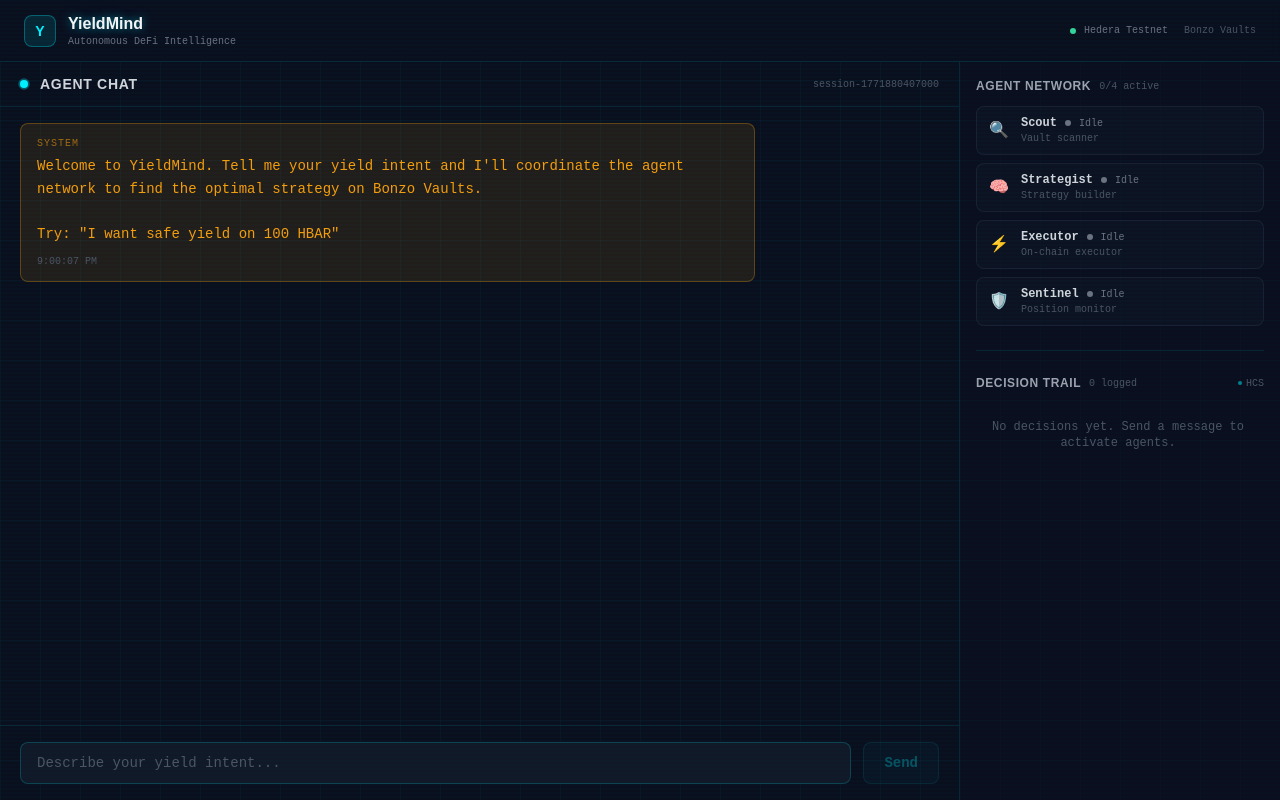
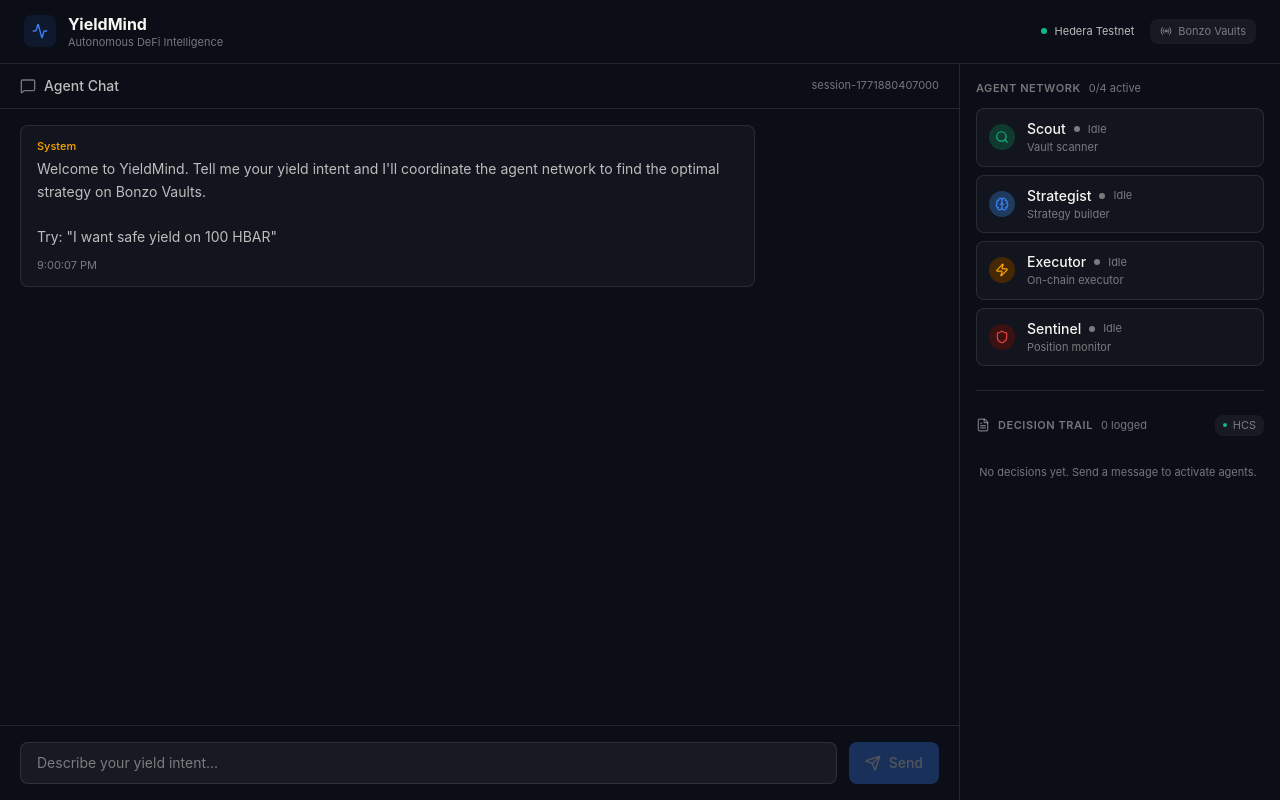
Before and after one commit to farouk-allani/yieldmind, a Next.js app in the folder web/: page / in a window 1280 px wide. Built offline with nearby package versions, Linux system fonts and the light colour scheme.

Commit message:
feat: update styles and components; add lucide-react icons and improve layout

```diff
--- a/web/src/app/globals.css
+++ b/web/src/app/globals.css
@@ -2,86 +2,46 @@
 @tailwind components;
 @tailwind utilities;
 
-@import url('https://fonts.googleapis.com/css2?family=JetBrains+Mono:wght@400;500;600;700&family=Space+Grotesk:wght@400;500;600;700&display=swap');
+@import url('https://fonts.googleapis.com/css2?family=Inter:wght@400;500;600;700&display=swap');
 
 @layer base {
   body {
-    @apply bg-navy-900 text-gray-100 font-mono antialiased;
+    @apply bg-page text-text-primary font-sans antialiased;
   }
 
   ::selection {
-    @apply bg-cyan-400/20 text-cyan-400;
+    background: rgba(59, 130, 246, 0.2);
+    color: #F7F6F0;
   }
 
-  /* Custom scrollbar */
   ::-webkit-scrollbar {
     width: 6px;
   }
 
   ::-webkit-scrollbar-track {
-    @apply bg-navy-900;
+    background: #0B0E17;
   }
 
   ::-webkit-scrollbar-thumb {
-    @apply bg-navy-600 rounded-full;
+    @apply rounded-full;
+    background: rgba(255, 255, 255, 0.1);
   }
 
   ::-webkit-scrollbar-thumb:hover {
-    @apply bg-cyan-400/40;
+    background: rgba(255, 255, 255, 0.2);
   }
 }
 
 @layer components {
-  .scanline {
-    background: repeating-linear-gradient(
-      0deg,
-      transparent,
-      transparent 2px,
-      rgba(0, 240, 255, 0.015) 2px,
-      rgba(0, 240, 255, 0.015) 4px
-    );
-    pointer-events: none;
+  .glass-card {
+    @apply bg-card rounded-[8px] border border-border-subtle;
   }
 
-  .glow-cyan {
-    box-shadow: 0 0 20px rgba(0, 240, 255, 0.15),
-      0 0 40px rgba(0, 240, 255, 0.05);
+  .glass-card-hover {
+    @apply glass-card transition-colors;
   }
 
-  .glow-text-cyan {
-    text-shadow: 0 0 10px rgba(0, 240, 255, 0.5);
-  }
-
-  .glow-amber {
-    box-shadow: 0 0 20px rgba(245, 158, 11, 0.15),
-      0 0 40px rgba(245, 158, 11, 0.05);
-  }
-
-  .border-glow {
-    @apply border border-cyan-400/20;
+  .glass-card-hover:hover {
+    background: rgba(255, 255, 255, 0.05);
   }
 }
-
-/* Typing cursor animation */
-@keyframes blink {
-  0%, 50% { opacity: 1; }
-  51%, 100% { opacity: 0; }
-}
-
-.cursor-blink {
-  animation: blink 1s infinite;
-}
-
-/* Pulse for agent activity */
-@keyframes pulse-cyan {
-  0%, 100% {
-    box-shadow: 0 0 0 0 rgba(0, 240, 255, 0.4);
-  }
-  50% {
-    box-shadow: 0 0 0 8px rgba(0, 240, 255, 0);
-  }
-}
-
-.pulse-dot {
-  animation: pulse-cyan 2s infinite;
-}
--- a/web/src/app/layout.tsx
+++ b/web/src/app/layout.tsx
@@ -14,13 +14,7 @@
 }) {
   return (
     <html lang="en">
-      <body>
-        {/* Scanline overlay */}
-        <div className="fixed inset-0 scanline z-50 pointer-events-none" />
-        {/* Grid background */}
-        <div className="fixed inset-0 bg-grid-pattern bg-grid -z-10" />
-        {children}
-      </body>
+      <body>{children}</body>
     </html>
   );
 }
--- a/web/src/app/page.tsx
+++ b/web/src/app/page.tsx
@@ -1,6 +1,7 @@
 'use client';
 
 import { useState, useEffect } from 'react';
+import { Activity, Radio } from 'lucide-react';
 import { ChatInterface } from '@/components/chat/chat-interface';
 import { AgentStatusPanel } from '@/components/dashboard/agent-status';
 import { DecisionLogPanel } from '@/components/dashboard/decision-log';
@@ -17,20 +18,18 @@
 
   return (
     <main className="h-screen flex flex-col">
-      {/* Top bar */}
-      <header className="flex-shrink-0 border-b border-cyan-400/10 bg-navy-900/80 backdrop-blur-sm px-6 py-3">
-        <div className="flex items-center justify-between max-w-[1600px] mx-auto">
+      {/* Top nav */}
+      <header className="flex-shrink-0 border-b border-border-subtle bg-page px-6 py-3">
+        <div className="flex items-center justify-between max-w-7xl mx-auto">
           <div className="flex items-center gap-3">
-            <div className="w-8 h-8 rounded-lg bg-cyan-400/10 border border-cyan-400/30 flex items-center justify-center">
-              <span className="text-cyan-400 font-heading font-bold text-sm">
-                Y
-              </span>
+            <div className="w-8 h-8 rounded-[8px] bg-accent/10 flex items-center justify-center">
+              <Activity className="w-4 h-4 text-accent" />
             </div>
             <div>
-              <h1 className="font-heading text-base font-bold text-gray-100 glow-text-cyan">
+              <h1 className="font-display text-base font-bold text-text-primary">
                 YieldMind
               </h1>
-              <p className="text-[10px] text-gray-500 -mt-0.5">
+              <p className="text-[11px] text-text-muted -mt-0.5">
                 Autonomous DeFi Intelligence
               </p>
             </div>
@@ -38,12 +37,13 @@
 
           <div className="flex items-center gap-4">
             <div className="flex items-center gap-2">
-              <div className="w-1.5 h-1.5 rounded-full bg-emerald-400" />
-              <span className="text-[10px] text-gray-500">
+              <div className="w-1.5 h-1.5 rounded-full bg-supply" />
+              <span className="text-[11px] text-text-secondary">
                 Hedera Testnet
               </span>
             </div>
-            <div className="text-[10px] text-gray-600 font-mono">
+            <div className="flex items-center gap-1.5 px-2.5 py-1 rounded-[8px] bg-surface text-[11px] text-text-muted">
+              <Radio className="w-3 h-3" />
               Bonzo Vaults
             </div>
           </div>
@@ -51,9 +51,9 @@
       </header>
 
       {/* Main content */}
-      <div className="flex-1 flex min-h-0 max-w-[1600px] mx-auto w-full">
+      <div className="flex-1 flex min-h-0 max-w-7xl mx-auto w-full">
         {/* Chat — primary panel */}
-        <div className="flex-1 flex flex-col border-r border-cyan-400/10 min-w-0">
+        <div className="flex-1 flex flex-col border-r border-border-subtle min-w-0">
           <ChatInterface
             onAgentUpdate={(states) => states && setAgents(states)}
             onDecisionsUpdate={(decs) =>
@@ -72,9 +72,9 @@
         </div>
 
         {/* Dashboard sidebar */}
-        <aside className="w-80 flex-shrink-0 overflow-y-auto bg-navy-900/50 p-4 space-y-6 hidden lg:block">
+        <aside className="w-80 flex-shrink-0 overflow-y-auto bg-page p-4 space-y-6 hidden lg:block">
           <AgentStatusPanel agents={agents} />
-          <div className="border-t border-cyan-400/10" />
+          <div className="border-t border-border-subtle" />
           <DecisionLogPanel decisions={decisions} />
         </aside>
       </div>
--- a/web/src/components/chat/chat-interface.tsx
+++ b/web/src/components/chat/chat-interface.tsx
@@ -2,6 +2,7 @@
 
 import { useState, useRef, useEffect, useCallback } from 'react';
 import { motion, AnimatePresence } from 'framer-motion';
+import { Send, MessageSquare } from 'lucide-react';
 import { MessageBubble } from './message-bubble';
 import type { ChatMessage, Strategy } from '@/lib/types';
 import { sendChatMessage, executeStrategy } from '@/lib/api';
@@ -43,7 +44,6 @@
     const trimmed = input.trim();
     if (!trimmed || isLoading) return;
 
-    // Check if user is approving execution
     const isApproval =
       pendingStrategy &&
       (trimmed.toLowerCase().includes('yes') ||
@@ -117,13 +117,13 @@
   return (
     <div className="flex flex-col h-full">
       {/* Header */}
-      <div className="flex-shrink-0 border-b border-cyan-400/10 px-5 py-3">
-        <div className="flex items-center gap-3">
-          <div className="w-2 h-2 rounded-full bg-cyan-400 pulse-dot" />
-          <h2 className="font-heading text-sm font-semibold text-gray-300 uppercase tracking-wider">
+      <div className="flex-shrink-0 border-b border-border-subtle px-5 py-3">
+        <div className="flex items-center gap-2">
+          <MessageSquare className="w-4 h-4 text-text-muted" />
+          <h2 className="text-sm font-medium text-text-secondary">
             Agent Chat
           </h2>
-          <span className="text-[10px] text-gray-600 ml-auto font-mono">
+          <span className="text-[11px] text-text-muted ml-auto">
             {sessionId}
           </span>
         </div>
@@ -141,12 +141,12 @@
           <motion.div
             initial={{ opacity: 0 }}
             animate={{ opacity: 1 }}
-            className="flex items-center gap-2 text-cyan-400/60 text-sm pl-1"
+            className="flex items-center gap-2 text-text-muted text-sm pl-1"
           >
             <div className="flex gap-1">
-              <span className="w-1.5 h-1.5 rounded-full bg-cyan-400/60 animate-bounce" style={{ animationDelay: '0ms' }} />
-              <span className="w-1.5 h-1.5 rounded-full bg-cyan-400/60 animate-bounce" style={{ animationDelay: '150ms' }} />
-              <span className="w-1.5 h-1.5 rounded-full bg-cyan-400/60 animate-bounce" style={{ animationDelay: '300ms' }} />
+              <span className="w-1.5 h-1.5 rounded-full bg-accent/60 animate-bounce" style={{ animationDelay: '0ms' }} />
+              <span className="w-1.5 h-1.5 rounded-full bg-accent/60 animate-bounce" style={{ animationDelay: '150ms' }} />
+              <span className="w-1.5 h-1.5 rounded-full bg-accent/60 animate-bounce" style={{ animationDelay: '300ms' }} />
             </div>
             <span>Agents coordinating...</span>
           </motion.div>
@@ -156,7 +156,7 @@
       </div>
 
       {/* Input */}
-      <div className="flex-shrink-0 border-t border-cyan-400/10 px-5 py-4">
+      <div className="flex-shrink-0 border-t border-border-subtle px-5 py-4">
         <div className="flex gap-3">
           <input
             ref={inputRef}
@@ -170,13 +170,14 @@
                 : 'Describe your yield intent...'
             }
             disabled={isLoading}
-            className="flex-1 bg-navy-800 border border-cyan-400/20 rounded-lg px-4 py-2.5 text-sm text-gray-200 placeholder-gray-600 focus:outline-none focus:border-cyan-400/50 focus:ring-1 focus:ring-cyan-400/20 transition-colors disabled:opacity-50"
+            className="flex-1 bg-surface border border-border-subtle rounded-[8px] px-4 py-2.5 text-sm text-text-primary placeholder-text-muted focus:outline-none focus:border-accent/50 transition-colors disabled:opacity-50"
           />
           <button
             onClick={handleSend}
             disabled={isLoading || !input.trim()}
-            className="px-5 py-2.5 bg-cyan-400/10 border border-cyan-400/30 rounded-lg text-cyan-400 text-sm font-semibold hover:bg-cyan-400/20 hover:border-cyan-400/50 transition-all disabled:opacity-30 disabled:cursor-not-allowed"
+            className="h-[42px] px-4 bg-accent hover:bg-accent/90 rounded-[8px] text-text-primary text-sm font-medium transition-colors disabled:opacity-30 disabled:cursor-not-allowed flex items-center gap-2"
           >
+            <Send className="w-4 h-4" />
             Send
           </button>
         </div>
--- a/web/src/components/chat/message-bubble.tsx
+++ b/web/src/components/chat/message-bubble.tsx
@@ -13,40 +13,40 @@
 
   return (
     <motion.div
-      initial={{ opacity: 0, y: 12 }}
+      initial={{ opacity: 0, y: 8 }}
       animate={{ opacity: 1, y: 0 }}
-      transition={{ duration: 0.3 }}
+      transition={{ duration: 0.2 }}
       className={`flex ${isUser ? 'justify-end' : 'justify-start'} mb-4`}
     >
       <div
-        className={`max-w-[80%] rounded-lg px-4 py-3 ${
+        className={`max-w-[80%] rounded-[8px] px-4 py-3 ${
           isUser
-            ? 'bg-cyan-400/10 border border-cyan-400/30 text-cyan-400'
+            ? 'bg-surface border border-border-subtle text-text-primary'
             : isSystem
-              ? 'bg-amber-400/10 border border-amber-400/30 text-amber-400'
-              : 'bg-navy-700 border border-navy-600 text-gray-200'
+              ? 'bg-card border border-border-subtle text-text-secondary'
+              : 'glass-card text-text-primary'
         }`}
       >
         {/* Role label */}
         <div
-          className={`text-[10px] uppercase tracking-widest mb-1 ${
+          className={`text-[11px] font-medium mb-1 ${
             isUser
-              ? 'text-cyan-400/60'
+              ? 'text-text-muted'
               : isSystem
-                ? 'text-amber-400/60'
-                : 'text-gray-500'
+                ? 'text-borrow'
+                : 'text-accent'
           }`}
         >
           {isUser ? 'You' : isSystem ? 'System' : 'YieldMind'}
         </div>
 
-        {/* Message content with markdown-like bold */}
+        {/* Message content */}
         <div className="text-sm leading-relaxed whitespace-pre-wrap">
           {renderContent(message.content)}
         </div>
 
         {/* Timestamp */}
-        <div className="text-[10px] text-gray-600 mt-2">
+        <div className="text-[11px] text-text-muted mt-2">
           {new Date(message.timestamp).toLocaleTimeString()}
         </div>
       </div>
@@ -55,12 +55,11 @@
 }
 
 function renderContent(text: string) {
-  // Simple bold rendering for **text**
   const parts = text.split(/(\*\*.*?\*\*)/g);
   return parts.map((part, i) => {
     if (part.startsWith('**') && part.endsWith('**')) {
       return (
-        <span key={i} className="font-semibold text-cyan-400">
+        <span key={i} className="font-semibold text-text-primary">
           {part.slice(2, -2)}
         </span>
       );
--- a/web/src/components/dashboard/agent-status.tsx
+++ b/web/src/components/dashboard/agent-status.tsx
@@ -1,7 +1,9 @@
 'use client';
 
 import { motion } from 'framer-motion';
+import { Search, Brain, Zap, Shield } from 'lucide-react';
 import type { AgentState, AgentRole } from '@/lib/types';
+import type { LucideIcon } from 'lucide-react';
 
 interface AgentStatusPanelProps {
   agents: AgentState[];
@@ -9,36 +11,44 @@
 
 const AGENT_CONFIG: Record<
   AgentRole,
-  { label: string; icon: string; description: string }
+  { label: string; icon: LucideIcon; color: string; badgeBg: string; description: string }
 > = {
   scout: {
     label: 'Scout',
-    icon: '🔍',
+    icon: Search,
+    color: 'text-supply',
+    badgeBg: 'bg-badge-supply',
     description: 'Vault scanner',
   },
   strategist: {
     label: 'Strategist',
-    icon: '🧠',
+    icon: Brain,
+    color: 'text-accent',
+    badgeBg: 'bg-badge-accent',
     description: 'Strategy builder',
   },
   executor: {
     label: 'Executor',
-    icon: '⚡',
+    icon: Zap,
+    color: 'text-borrow',
+    badgeBg: 'bg-badge-borrow',
     description: 'On-chain executor',
   },
   sentinel: {
     label: 'Sentinel',
-    icon: '🛡️',
+    icon: Shield,
+    color: 'text-danger',
+    badgeBg: 'bg-badge-danger',
     description: 'Position monitor',
   },
 };
 
 const STATUS_COLORS: Record<string, string> = {
-  idle: 'bg-gray-500',
-  thinking: 'bg-cyan-400 pulse-dot',
-  executing: 'bg-amber-400 pulse-dot',
-  waiting: 'bg-yellow-400',
-  error: 'bg-red-500',
+  idle: 'bg-text-muted',
+  thinking: 'bg-accent',
+  executing: 'bg-borrow',
+  waiting: 'bg-points',
+  error: 'bg-danger',
 };
 
 const STATUS_LABELS: Record<string, string> = {
@@ -53,10 +63,10 @@
   return (
     <div>
       <div className="flex items-center gap-2 mb-3">
-        <h3 className="font-heading text-xs font-semibold text-gray-400 uppercase tracking-wider">
+        <h3 className="text-[11px] font-semibold text-text-muted uppercase tracking-wider">
           Agent Network
         </h3>
-        <span className="text-[10px] text-gray-600">
+        <span className="text-[11px] text-text-muted">
           {agents.filter((a) => a.status !== 'idle').length}/{agents.length}{' '}
           active
         </span>
@@ -65,28 +75,32 @@
       <div className="space-y-2">
         {agents.map((agent, i) => {
           const config = AGENT_CONFIG[agent.role];
+          const Icon = config.icon;
+          const isActive = agent.status === 'thinking' || agent.status === 'executing';
           return (
             <motion.div
               key={agent.id}
-              initial={{ opacity: 0, x: 20 }}
+              initial={{ opacity: 0, x: 12 }}
               animate={{ opacity: 1, x: 0 }}
               transition={{ delay: i * 0.1 }}
-              className="flex items-center gap-3 bg-navy-800/50 border border-navy-600/50 rounded-lg px-3 py-2"
+              className="flex items-center gap-3 glass-card px-3 py-2.5"
             >
-              <span className="text-base">{config.icon}</span>
+              <div className={`rounded-full ${config.badgeBg} p-1.5`}>
+                <Icon className={`w-3.5 h-3.5 ${config.color}`} />
+              </div>
               <div className="flex-1 min-w-0">
                 <div className="flex items-center gap-2">
-                  <span className="text-xs font-semibold text-gray-300">
+                  <span className="text-sm font-medium text-text-primary">
                     {config.label}
                   </span>
                   <div
-                    className={`w-1.5 h-1.5 rounded-full ${STATUS_COLORS[agent.status]}`}
+                    className={`w-1.5 h-1.5 rounded-full ${STATUS_COLORS[agent.status]} ${isActive ? 'animate-pulse' : ''}`}
                   />
-                  <span className="text-[10px] text-gray-500">
+                  <span className="text-[11px] text-text-muted">
                     {STATUS_LABELS[agent.status]}
                   </span>
                 </div>
-                <p className="text-[10px] text-gray-600 truncate">
+                <p className="text-[11px] text-text-muted truncate">
                   {agent.lastAction ?? config.description}
                 </p>
               </div>
--- a/web/src/components/dashboard/decision-log.tsx
+++ b/web/src/components/dashboard/decision-log.tsx
@@ -1,17 +1,18 @@
 'use client';
 
 import { motion, AnimatePresence } from 'framer-motion';
+import { FileText } from 'lucide-react';
 import type { DecisionLog, AgentRole } from '@/lib/types';
 
 interface DecisionLogPanelProps {
   decisions: DecisionLog[];
 }
 
-const ROLE_COLORS: Record<AgentRole, string> = {
-  scout: 'text-emerald-400 border-emerald-400/30 bg-emerald-400/10',
-  strategist: 'text-cyan-400 border-cyan-400/30 bg-cyan-400/10',
-  executor: 'text-amber-400 border-amber-400/30 bg-amber-400/10',
-  sentinel: 'text-red-400 border-red-400/30 bg-red-400/10',
+const ROLE_COLORS: Record<AgentRole, { text: string; bg: string }> = {
+  scout: { text: 'text-supply', bg: 'bg-badge-supply' },
+  strategist: { text: 'text-accent', bg: 'bg-badge-accent' },
+  executor: { text: 'text-borrow', bg: 'bg-badge-borrow' },
+  sentinel: { text: 'text-danger', bg: 'bg-badge-danger' },
 };
 
 const ROLE_LABELS: Record<AgentRole, string> = {
@@ -21,6 +22,12 @@
   sentinel: 'SNT',
 };
 
+function getConfidenceColor(confidence: number): string {
+  if (confidence >= 0.7) return 'text-supply';
+  if (confidence >= 0.4) return 'text-points';
+  return 'text-danger';
+}
+
 export function DecisionLogPanel({ decisions }: DecisionLogPanelProps) {
   const sortedDecisions = [...decisions].sort(
     (a, b) => new Date(b.timestamp).getTime() - new Date(a.timestamp).getTime()
@@ -29,61 +36,65 @@
   return (
     <div>
       <div className="flex items-center gap-2 mb-3">
-        <h3 className="font-heading text-xs font-semibold text-gray-400 uppercase tracking-wider">
+        <FileText className="w-3.5 h-3.5 text-text-muted" />
+        <h3 className="text-[11px] font-semibold text-text-muted uppercase tracking-wider">
           Decision Trail
         </h3>
-        <span className="text-[10px] text-gray-600">
+        <span className="text-[11px] text-text-muted">
           {decisions.length} logged
         </span>
-        <div className="ml-auto flex items-center gap-1">
-          <div className="w-1 h-1 rounded-full bg-cyan-400/50" />
-          <span className="text-[10px] text-gray-600">HCS</span>
+        <div className="ml-auto flex items-center gap-1.5 px-2 py-0.5 rounded-[8px] bg-surface">
+          <div className="w-1 h-1 rounded-full bg-supply" />
+          <span className="text-[11px] text-text-muted">HCS</span>
         </div>
       </div>
 
       <div className="space-y-2 max-h-[400px] overflow-y-auto pr-1">
         <AnimatePresence>
           {sortedDecisions.length === 0 ? (
-            <p className="text-xs text-gray-600 text-center py-4">
+            <p className="text-[11px] text-text-muted text-center py-4">
               No decisions yet. Send a message to activate agents.
             </p>
           ) : (
-            sortedDecisions.map((decision, i) => (
+            sortedDecisions.map((decision, i) => {
+              const roleColor = ROLE_COLORS[decision.agentRole];
+              return (
                 <motion.div
                   key={`${decision.agentId}-${decision.timestamp}-${i}`}
-                initial={{ opacity: 0, y: 8 }}
+                  initial={{ opacity: 0, y: 6 }}
                   animate={{ opacity: 1, y: 0 }}
                   transition={{ delay: i * 0.05 }}
-                className="bg-navy-800/50 border border-navy-600/50 rounded-lg px-3 py-2"
+                  className="glass-card px-3 py-2.5"
                 >
-                <div className="flex items-center gap-2 mb-1">
+                  <div className="flex items-center gap-2 mb-1.5">
                     <span
-                    className={`text-[10px] font-bold px-1.5 py-0.5 rounded border ${ROLE_COLORS[decision.agentRole]}`}
+                      className={`text-[10px] font-bold px-1.5 py-0.5 rounded-[4px] ${roleColor.bg} ${roleColor.text}`}
                     >
                       {ROLE_LABELS[decision.agentRole]}
                     </span>
-                  <span className="text-[10px] text-gray-500">
+                    <span className="text-[11px] text-text-secondary">
                       {decision.action}
                     </span>
-                  <span className="text-[10px] text-gray-600 ml-auto">
+                    <span className="text-[11px] text-text-muted ml-auto">
                       {new Date(decision.timestamp).toLocaleTimeString()}
                     </span>
                   </div>
 
-                <p className="text-xs text-gray-400 leading-relaxed">
+                  <p className="text-sm text-text-secondary leading-relaxed">
                     {decision.reasoning}
                   </p>
 
                   <div className="flex items-center gap-3 mt-1.5">
-                  <span className="text-[10px] text-gray-600">
+                    <span className="text-[11px] text-text-muted">
                       confidence:{' '}
-                    <span className="text-cyan-400/70">
+                      <span className={`font-medium ${getConfidenceColor(decision.confidence)}`}>
                         {(decision.confidence * 100).toFixed(0)}%
                       </span>
                     </span>
                   </div>
                 </motion.div>
-            ))
+              );
+            })
           )}
         </AnimatePresence>
       </div>
--- a/web/tailwind.config.ts
+++ b/web/tailwind.config.ts
@@ -5,31 +5,38 @@
   theme: {
     extend: {
       colors: {
-        navy: {
-          900: '#0a0f1e',
-          800: '#111827',
-          700: '#1a2332',
-          600: '#243044',
+        page: '#0B0E17',
+        surface: {
+          DEFAULT: '#171923',
+          hover: '#1D202C',
         },
-        cyan: {
-          400: '#00f0ff',
-          500: '#00d4e0',
+        card: {
+          DEFAULT: 'rgba(255,255,255,0.03)',
+          hover: 'rgba(255,255,255,0.02)',
         },
-        amber: {
-          400: '#f59e0b',
-          500: '#d97706',
+        border: {
+          subtle: 'rgba(255,255,255,0.1)',
+        },
+        text: {
+          primary: '#F7F6F0',
+          secondary: 'rgba(247,246,240,0.75)',
+          muted: 'rgba(247,246,240,0.45)',
+        },
+        supply: '#10B981',
+        borrow: '#FFA500',
+        accent: '#3B82F6',
+        points: '#FACC15',
+        danger: '#EF4444',
+        badge: {
+          supply: '#103A2E',
+          borrow: '#462704',
+          accent: '#1E3A5F',
+          danger: '#3B1111',
         },
       },
       fontFamily: {
-        mono: ['JetBrains Mono', 'monospace'],
-        heading: ['Space Grotesk', 'sans-serif'],
-      },
-      backgroundImage: {
-        'grid-pattern':
-          'linear-gradient(rgba(0, 240, 255, 0.03) 1px, transparent 1px), linear-gradient(90deg, rgba(0, 240, 255, 0.03) 1px, transparent 1px)',
-      },
-      backgroundSize: {
-        grid: '40px 40px',
+        display: ['Inter', 'Plus Jakarta Sans', 'system-ui', 'sans-serif'],
+        sans: ['Inter', 'system-ui', '-apple-system', 'sans-serif'],
       },
     },
   },
```
Also changed, not shown: web/package.json (+8 -7 lines), 1 other file (tests, documents, lock files or other folders). Lines whose indentation alone changed are shown as unchanged.
